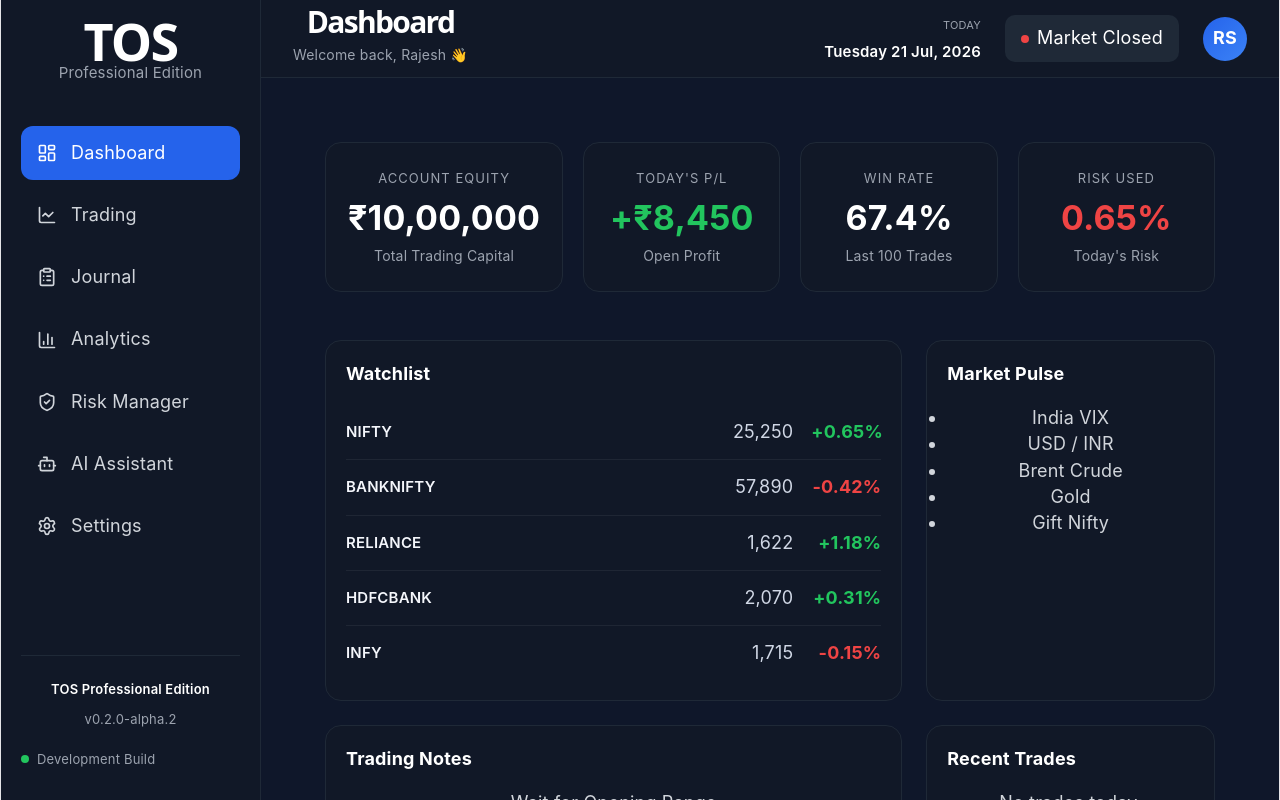
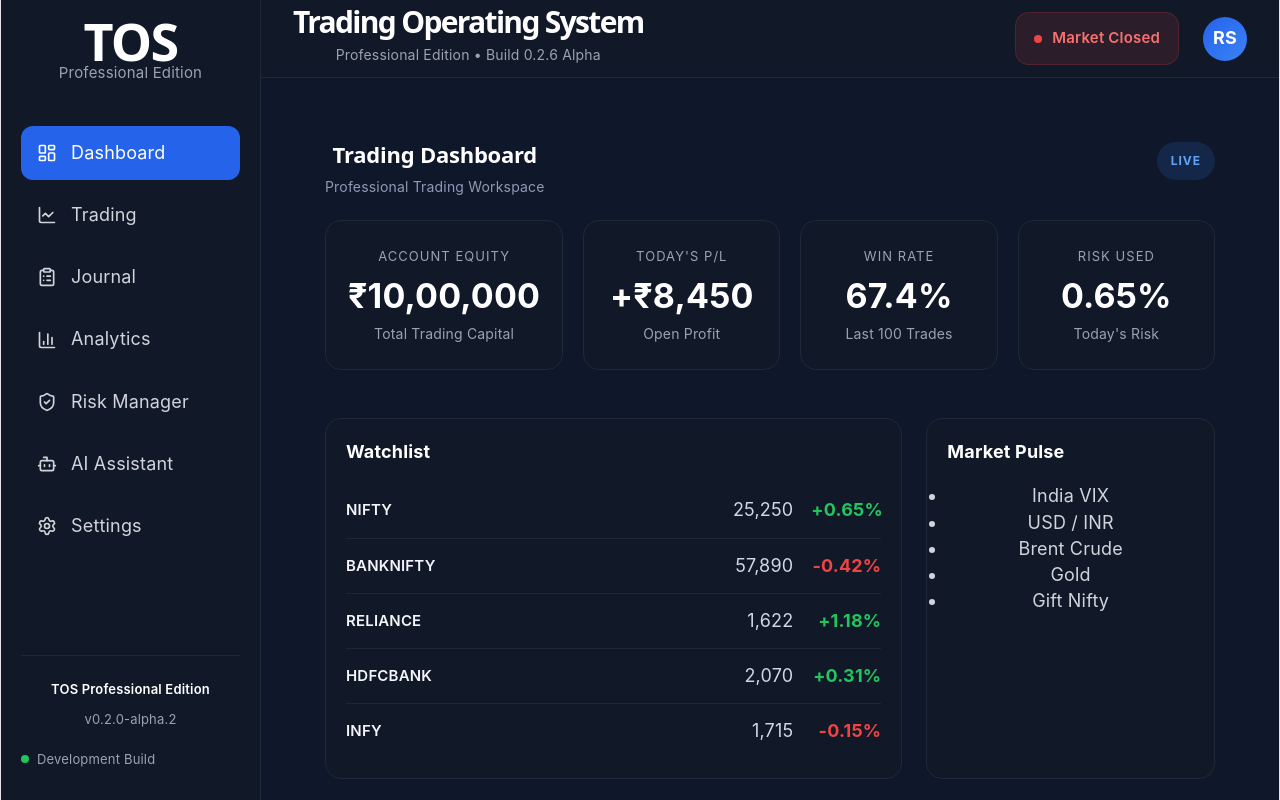
Before and after one commit to rajeshsingh437/tos-professional-edition, a React (Vite) app: page / in a window 1280 px wide. Built offline with nearby package versions, Linux system fonts and the light colour scheme.

Commit message:
Build 0.2.6 - Professional component library foundation

```diff
--- /dev/null
+++ b/src/components/common/SectionHeader.tsx
@@ -0,0 +1,23 @@
+interface SectionHeaderProps {
+  title: string;
+  subtitle?: string;
+  action?: string;
+}
+
+export default function SectionHeader({
+  title,
+  subtitle,
+  action,
+}: SectionHeaderProps) {
+  return (
+    <div className="section-header">
+      <div>
+        <h2>{title}</h2>
+
+        {subtitle && <p>{subtitle}</p>}
+      </div>
+
+      {action && <span className="section-action">{action}</span>}
+    </div>
+  );
+}
--- a/src/components/common/StatCard.tsx
+++ b/src/components/common/StatCard.tsx
@@ -11,11 +11,14 @@ export default function StatCard({
   subtitle,
   trend = "neutral",
 }: StatCardProps) {
+  const trendClass =
+    trend === "positive" ? "positive" : trend === "negative" ? "negative" : "";
+
   return (
-    <div className={`stat-card ${trend}`}>
+    <div className="stat-card">
       <div className="stat-title">{title}</div>
 
-      <div className="stat-value">{value}</div>
+      <div className={`stat-value ${trendClass}`}>{value}</div>
 
       <div className="stat-subtitle">{subtitle}</div>
     </div>
--- /dev/null
+++ b/src/components/common/StatusBadge.tsx
@@ -0,0 +1,14 @@
+interface StatusBadgeProps {
+  text: string;
+  type?: "success" | "danger" | "warning" | "info";
+}
+
+export default function StatusBadge({ text, type = "info" }: StatusBadgeProps) {
+  return (
+    <div className={`status-badge ${type}`}>
+      <span className="status-dot"></span>
+
+      {text}
+    </div>
+  );
+}
--- a/src/components/layout/Header.tsx
+++ b/src/components/layout/Header.tsx
@@ -1,32 +1,18 @@
+import StatusBadge from "../common/StatusBadge";
+
 export default function Header() {
-  const today = new Date().toLocaleDateString("en-IN", {
-    weekday: "long",
-    day: "numeric",
-    month: "short",
-    year: "numeric",
-  });
-
   return (
     <header className="header">
       <div className="header-left">
-        <h1>Dashboard</h1>
-        <p>Welcome back, Rajesh 👋</p>
+        <h1>Trading Operating System</h1>
+
+        <p>Professional Edition • Build 0.2.6 Alpha</p>
       </div>
 
       <div className="header-right">
-        <div className="header-date">
-          <span className="label">Today</span>
-          <strong>{today}</strong>
-        </div>
+        <StatusBadge text="Market Closed" type="danger" />
 
-        <div className="market-status">
-          <span className="market-dot"></span>
-          Market Closed
-        </div>
-
-        <div className="user-profile">
-          <span>RS</span>
-        </div>
+        <div className="user-profile">RS</div>
       </div>
     </header>
   );
--- a/src/pages/Dashboard/Dashboard.tsx
+++ b/src/pages/Dashboard/Dashboard.tsx
@@ -1,21 +1,24 @@
 import MarketRow from "../../components/common/MarketRow";
 import Panel from "../../components/common/Panel";
+import SectionHeader from "../../components/common/SectionHeader";
 import StatCard from "../../components/common/StatCard";
 
 import { dashboardStats } from "../../constants/dashboardData";
-import {
-  marketPulse,
-  tradingNotes,
-  watchlist,
-} from "../../constants/dashboardLists";
+import { marketPulse, tradingNotes } from "../../constants/dashboardLists";
 
 export default function Dashboard() {
   return (
     <div className="dashboard-page">
+      <SectionHeader
+        title="Trading Dashboard"
+        subtitle="Professional Trading Workspace"
+        action="LIVE"
+      />
+
       <div className="dashboard-grid">
-        {/* ===========================
+        {/* ======================================================
             KPI CARDS
-        =========================== */}
+        ======================================================= */}
 
         <div className="kpi-grid">
           {dashboardStats.map((stat) => (
@@ -29,51 +32,42 @@ export default function Dashboard() {
           ))}
         </div>
 
-        {/* ===========================
+        {/* ======================================================
             MAIN CONTENT
-        =========================== */}
+        ======================================================= */}
 
         <div className="content-grid">
-          {/* WATCHLIST */}
-
           <Panel title="Watchlist">
-            <MarketRow
-              symbol={watchlist[0]}
-              value="25,250"
-              change="+0.65%"
-              positive
-            />
+            <MarketRow symbol="NIFTY" value="25,250" change="+0.65%" positive />
 
             <MarketRow
-              symbol={watchlist[1]}
+              symbol="BANKNIFTY"
               value="57,890"
               change="-0.42%"
               positive={false}
             />
 
             <MarketRow
-              symbol={watchlist[2]}
+              symbol="RELIANCE"
               value="1,622"
               change="+1.18%"
               positive
             />
 
             <MarketRow
-              symbol={watchlist[3]}
+              symbol="HDFCBANK"
               value="2,070"
               change="+0.31%"
               positive
             />
 
             <MarketRow
-              symbol={watchlist[4]}
+              symbol="INFY"
               value="1,715"
               change="-0.15%"
               positive={false}
             />
           </Panel>
-
-          {/* MARKET PULSE */}
 
           <Panel title="Market Pulse">
             <ul>
@@ -83,17 +77,13 @@ export default function Dashboard() {
             </ul>
           </Panel>
 
-          {/* TRADING NOTES */}
-
           <Panel title="Trading Notes">
             <ul>
-              {tradingNotes.map((note) => (
-                <li key={note}>{note}</li>
+              {tradingNotes.map((item) => (
+                <li key={item}>{item}</li>
               ))}
             </ul>
           </Panel>
-
-          {/* RECENT TRADES */}
 
           <Panel title="Recent Trades">
             <p>No trades today.</p>
--- a/src/styles/dashboard.css
+++ b/src/styles/dashboard.css
@@ -183,3 +183,133 @@
 .market-change.negative {
   color: #ef4444;
 }
+/* ==========================================================
+   SECTION HEADER
+========================================================== */
+
+.section-header {
+  display: flex;
+  justify-content: space-between;
+  align-items: flex-start;
+
+  margin-bottom: 20px;
+}
+
+.section-header h2 {
+  margin: 0;
+
+  color: #ffffff;
+
+  font-size: 22px;
+
+  font-weight: 700;
+}
+
+.section-header p {
+  margin-top: 6px;
+
+  color: #8f9ab3;
+
+  font-size: 14px;
+}
+
+.section-action {
+  display: inline-flex;
+
+  align-items: center;
+
+  padding: 6px 14px;
+
+  border-radius: 999px;
+
+  background: rgba(59, 130, 246, 0.15);
+
+  color: #60a5fa;
+
+  font-size: 12px;
+
+  font-weight: 700;
+
+  letter-spacing: 0.08em;
+
+  text-transform: uppercase;
+}
+/* ==========================================================
+   STATUS BADGE
+========================================================== */
+
+.status-badge {
+  display: inline-flex;
+
+  align-items: center;
+
+  gap: 10px;
+
+  padding: 12px 18px;
+
+  border-radius: 14px;
+
+  font-size: 15px;
+
+  font-weight: 600;
+
+  border: 1px solid transparent;
+
+  transition: 0.25s;
+}
+
+.status-dot {
+  width: 8px;
+
+  height: 8px;
+
+  border-radius: 50%;
+}
+
+.status-badge.success {
+  background: rgba(34, 197, 94, 0.12);
+
+  color: #22c55e;
+
+  border-color: rgba(34, 197, 94, 0.2);
+}
+
+.status-badge.success .status-dot {
+  background: #22c55e;
+}
+
+.status-badge.danger {
+  background: rgba(239, 68, 68, 0.12);
+
+  color: #f87171;
+
+  border-color: rgba(239, 68, 68, 0.2);
+}
+
+.status-badge.danger .status-dot {
+  background: #ef4444;
+}
+
+.status-badge.warning {
+  background: rgba(245, 158, 11, 0.12);
+
+  color: #f59e0b;
+
+  border-color: rgba(245, 158, 11, 0.2);
+}
+
+.status-badge.warning .status-dot {
+  background: #f59e0b;
+}
+
+.status-badge.info {
+  background: rgba(59, 130, 246, 0.12);
+
+  color: #60a5fa;
+
+  border-color: rgba(59, 130, 246, 0.2);
+}
+
+.status-badge.info .status-dot {
+  background: #3b82f6;
+}
```
